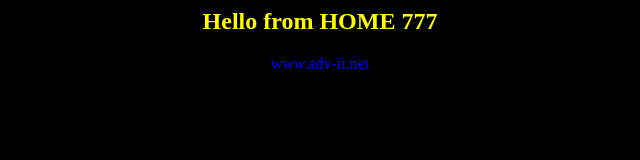
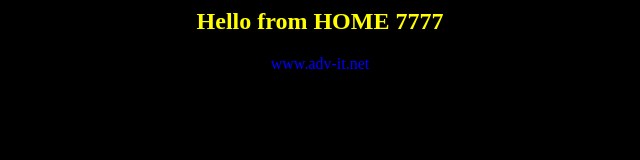
Before and after one commit to agirich/app-for-jenkins, a plain HTML site: page index.html in a window 1280 px wide. Shown: the full height of the page, 320-960 px from the left. Drawn offline with Linux system fonts and the light colour scheme.

Commit message:
Initial Version

```diff
--- a/index.html
+++ b/index.html
@@ -1,7 +1,7 @@
 <html>
 <body bgcolor=black>
 <center>
-<h2><font color=yellow>Hello from HOME 777</font></h2>
+<h2><font color=yellow>Hello from HOME 7777</font></h2>
 
 <font color=blue>www.adv-it.net</font>
 
```
